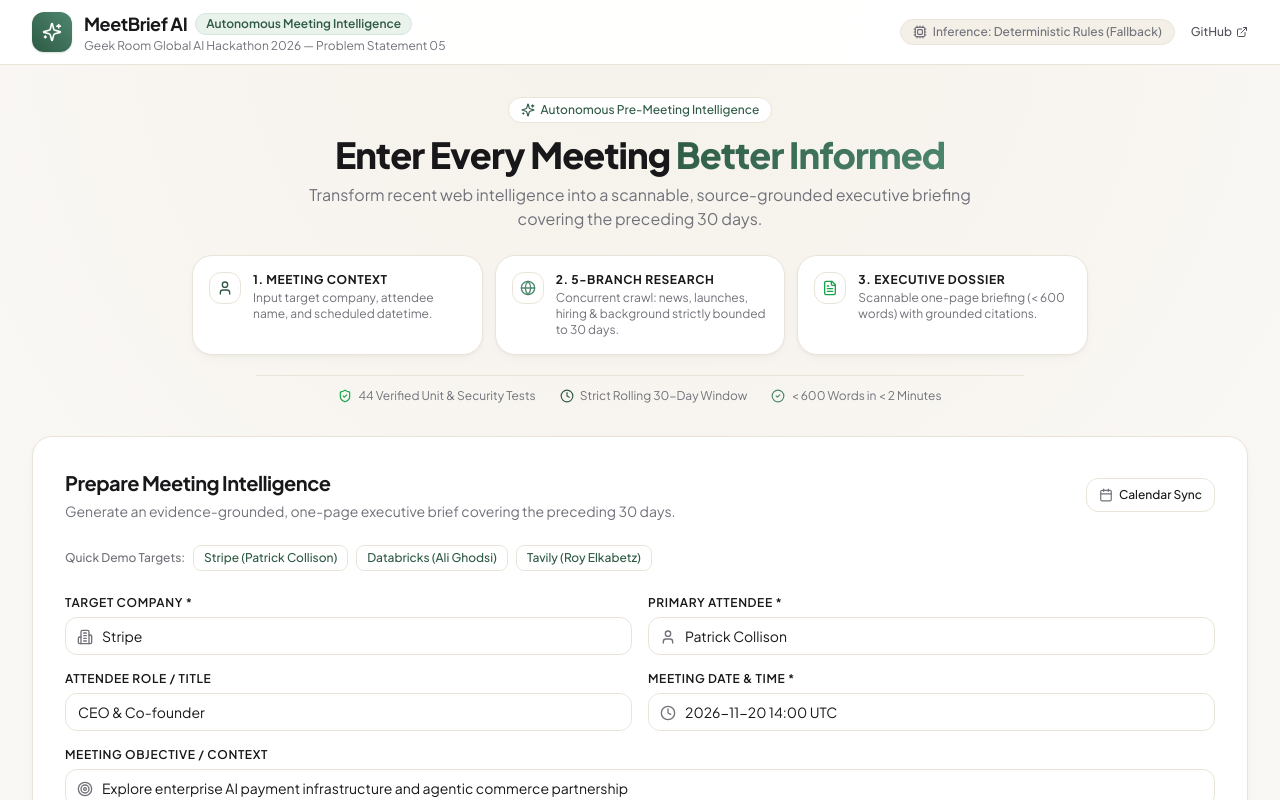
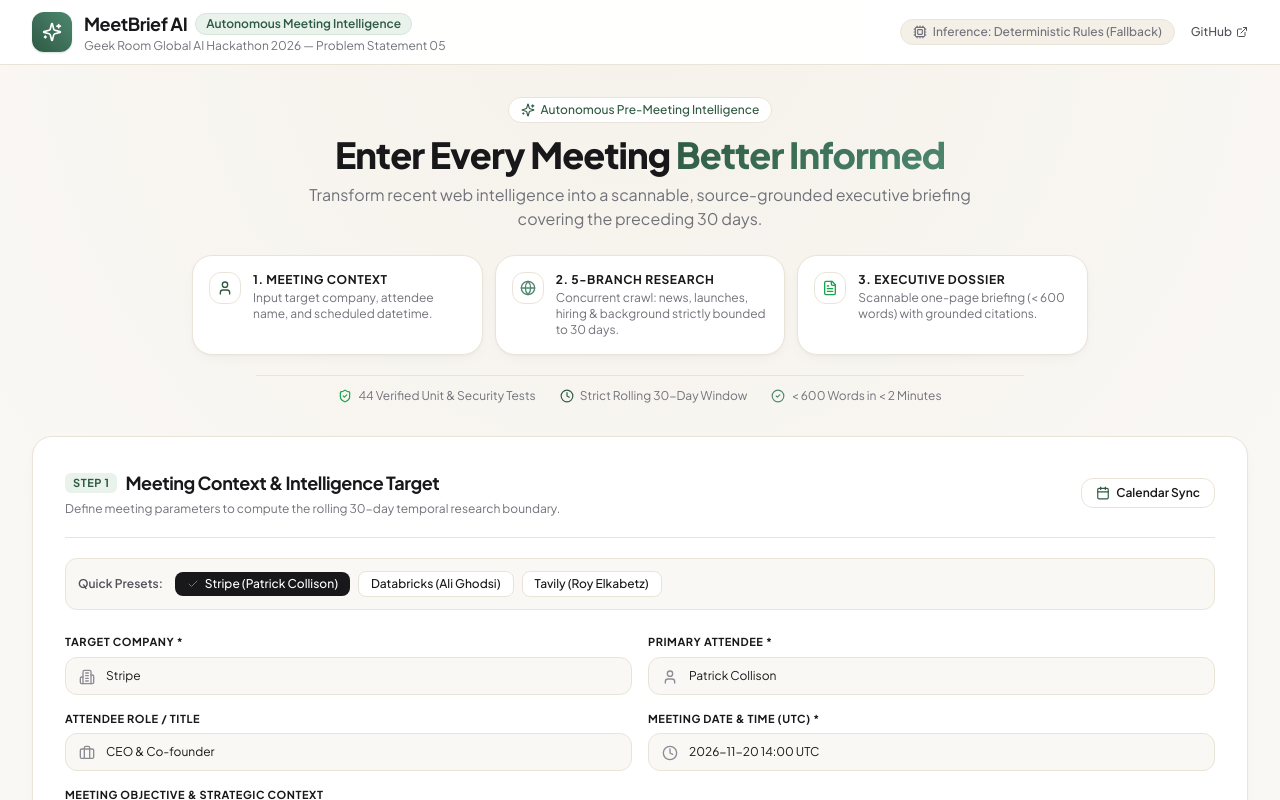
Before and after one commit to rajat552/MeetBrief-AI, a React (Vite) app in the folder ui/: page / in a window 1280 px wide. Shown: the top 800 px of the page. Built offline with nearby package versions, Linux system fonts and the light colour scheme; no server answers.

Commit message:
style(ui): update meeting input form and preset targets with warm palette

```diff
--- a/ui/src/components/ManualInputForm.tsx
+++ b/ui/src/components/ManualInputForm.tsx
@@ -1,5 +1,5 @@
 import React, { useState } from 'react';
-import { Building2, User, Clock, Target, Calendar, ArrowRight } from 'lucide-react';
+import { Building2, User, Clock, Target, Calendar, ArrowRight, Briefcase, Sparkles, Check } from 'lucide-react';
 import { ManualMeetingRequest } from '../types/briefing';
 
 interface ManualInputFormProps {
@@ -18,6 +18,7 @@ export const ManualInputForm: React.FC<ManualInputFormProps> = ({
   const [role, setRole] = useState('CEO & Co-founder');
   const [datetime, setDatetime] = useState('2026-11-20 14:00 UTC');
   const [goal, setGoal] = useState('Explore enterprise AI payment infrastructure and agentic commerce partnership');
+  const [activePreset, setActivePreset] = useState<string>('Stripe');
 
   const handleSubmit = (e: React.FormEvent) => {
     e.preventDefault();
@@ -32,59 +33,105 @@ export const ManualInputForm: React.FC<ManualInputFormProps> = ({
     });
   };
 
-  const loadPreset = (c: string, a: string, r: string, g: string) => {
+  const loadPreset = (c: string, a: string, r: string, g: string, key: string) => {
     setCompany(c);
     setAttendee(a);
     setRole(r);
     setGoal(g);
+    setActivePreset(key);
   };
 
   return (
-    <div className="glass-card p-6 sm:p-8 no-print">
-      <div className="flex items-center justify-between mb-6">
+    <div id="meeting-input-form" className="tavily-card p-6 sm:p-8 mb-6 no-print">
+      {/* Card Header */}
+      <div className="flex flex-col sm:flex-row sm:items-center justify-between gap-3 pb-5 mb-5 border-b border-[#EAE4D8]">
         <div>
-          <h2 className="text-xl font-bold text-theme-primary tracking-tight flex items-center gap-2">
-            <span>Prepare Meeting Intelligence</span>
-          </h2>
-          <p className="text-sm text-theme-muted mt-1">
-            Generate an evidence-grounded, one-page executive brief covering the preceding 30 days.
+          <div className="flex items-center space-x-2 mb-1">
+            <span className="text-[11px] font-bold uppercase tracking-wider text-[#2E5A44] bg-[#EAF2EC] px-2 py-0.5 rounded-md">
+              Step 1
+            </span>
+            <h3 className="text-lg font-bold text-[#18181B] tracking-tight">
+              Meeting Context &amp; Intelligence Target
+            </h3>
+          </div>
+          <p className="text-xs text-[#71717A]">
+            Define meeting parameters to compute the rolling 30-day temporal research boundary.
           </p>
         </div>
 
-        {/* Secondary Calendar Modal Trigger */}
+        {/* Secondary Calendar Trigger */}
         <button
           type="button"
           onClick={onOpenCalendar}
-          className="text-xs font-medium text-theme-text bg-theme-glass hover:bg-[rgba(255,240,225,0.1)] px-3 py-2 rounded-xl border border-theme-glass-border transition-colors flex items-center gap-1.5 backdrop-blur-sm"
+          className="tavily-btn-secondary px-3.5 py-1.5 text-xs flex items-center justify-center gap-1.5 self-start sm:self-auto"
         >
-          <Calendar className="h-3.5 w-3.5 text-theme-muted" />
+          <Calendar className="h-3.5 w-3.5 text-[#2E5A44]" />
           <span>Calendar Sync</span>
         </button>
       </div>
 
-      {/* Preset Quick Fill Chips */}
-      <div className="mb-6 flex flex-wrap items-center gap-2 text-xs">
-        <span className="text-theme-muted font-medium">Quick Demo Targets:</span>
+      {/* Preset Target Quick Fill Chips (Tavily Reference Pattern) */}
+      <div className="mb-6 p-3 rounded-xl bg-[#FAF8F5] border border-[#EAE4D8] flex flex-wrap items-center gap-2">
+        <span className="text-xs font-semibold text-[#52525B] mr-1">Quick Presets:</span>
         <button
           type="button"
-          onClick={() => loadPreset('Stripe', 'Patrick Collison', 'CEO & Co-founder', 'Strategic Agentic Payment Infrastructure Review')}
-          className="px-2.5 py-1 rounded-lg bg-theme-glass text-theme-accent hover:border-theme-accent border border-theme-glass-border font-medium transition-all backdrop-blur-sm"
+          onClick={() =>
+            loadPreset(
+              'Stripe',
+              'Patrick Collison',
+              'CEO & Co-founder',
+              'Explore enterprise AI payment infrastructure and agentic commerce partnership',
+              'Stripe'
+            )
+          }
+          className={`px-3 py-1 rounded-lg text-xs font-medium transition-all flex items-center gap-1.5 ${
+            activePreset === 'Stripe'
+              ? 'bg-[#18181B] text-white shadow-2xs'
+              : 'bg-white text-[#18181B] border border-[#EAE4D8] hover:bg-[#F4F0E8]'
+          }`}
         >
-          Stripe (Patrick Collison)
+          {activePreset === 'Stripe' && <Check className="h-3 w-3 text-[#4E876F]" />}
+          <span>Stripe (Patrick Collison)</span>
         </button>
         <button
           type="button"
-          onClick={() => loadPreset('Databricks', 'Ali Ghodsi', 'CEO & Co-founder', 'Data Intelligence & Generative AI Platform Strategy')}
-          className="px-2.5 py-1 rounded-lg bg-theme-glass text-theme-accent hover:border-theme-accent border border-theme-glass-border font-medium transition-all backdrop-blur-sm"
+          onClick={() =>
+            loadPreset(
+              'Databricks',
+              'Ali Ghodsi',
+              'CEO & Co-founder',
+              'Data Intelligence & Generative AI Platform Strategy Evaluation',
+              'Databricks'
+            )
+          }
+          className={`px-3 py-1 rounded-lg text-xs font-medium transition-all flex items-center gap-1.5 ${
+            activePreset === 'Databricks'
+              ? 'bg-[#18181B] text-white shadow-2xs'
+              : 'bg-white text-[#18181B] border border-[#EAE4D8] hover:bg-[#F4F0E8]'
+          }`}
         >
-          Databricks (Ali Ghodsi)
+          {activePreset === 'Databricks' && <Check className="h-3 w-3 text-[#4E876F]" />}
+          <span>Databricks (Ali Ghodsi)</span>
         </button>
         <button
           type="button"
-          onClick={() => loadPreset('Tavily', 'Roy Elkabetz', 'CEO', 'Autonomous Search Integration for Agentic Workflows')}
-          className="px-2.5 py-1 rounded-lg bg-theme-glass text-theme-accent hover:border-theme-accent border border-theme-glass-border font-medium transition-all backdrop-blur-sm"
+          onClick={() =>
+            loadPreset(
+              'Tavily',
+              'Roy Elkabetz',
+              'CEO',
+              'Autonomous Search Integration for Agentic Workflows & MCP Server',
+              'Tavily'
+            )
+          }
+          className={`px-3 py-1 rounded-lg text-xs font-medium transition-all flex items-center gap-1.5 ${
+            activePreset === 'Tavily'
+              ? 'bg-[#18181B] text-white shadow-2xs'
+              : 'bg-white text-[#18181B] border border-[#EAE4D8] hover:bg-[#F4F0E8]'
+          }`}
         >
-          Tavily (Roy Elkabetz)
+          {activePreset === 'Tavily' && <Check className="h-3 w-3 text-[#4E876F]" />}
+          <span>Tavily (Roy Elkabetz)</span>
         </button>
       </div>
 
@@ -92,106 +139,121 @@ export const ManualInputForm: React.FC<ManualInputFormProps> = ({
         <div className="grid grid-cols-1 md:grid-cols-2 gap-4">
           {/* Target Company */}
           <div>
-            <label className="block text-xs font-semibold text-theme-primary uppercase tracking-wider mb-1.5">
+            <label className="block text-[11px] font-bold text-[#18181B] uppercase tracking-wider mb-1.5">
               Target Company *
             </label>
             <div className="relative">
-              <Building2 className="h-4 w-4 absolute left-3 top-3 text-theme-muted" />
+              <Building2 className="h-4 w-4 absolute left-3.5 top-3 text-[#8C8C94]" />
               <input
                 type="text"
                 required
                 value={company}
-                onChange={(e) => setCompany(e.target.value)}
+                onChange={(e) => {
+                  setCompany(e.target.value);
+                  setActivePreset('');
+                }}
                 placeholder="e.g. Stripe, Databricks, Snowflake"
-                className="w-full pl-9 pr-3 py-2 text-sm rounded-xl border border-theme-glass-border focus:outline-none focus:ring-2 focus:ring-theme-primary focus:border-theme-primary bg-transparent text-theme-text placeholder:text-theme-muted transition-all"
+                className="w-full bg-[#FAF8F5] focus:bg-white text-xs text-[#18181B] pl-10 pr-3.5 py-2.5 rounded-xl border border-[#EAE4D8] focus:border-[#2E5A44] focus:outline-none focus:ring-2 focus:ring-[#2E5A44]/15 transition-all placeholder:text-[#A1A1AA]"
               />
             </div>
           </div>
 
-          {/* Attendee Name */}
+          {/* Primary Attendee */}
           <div>
-            <label className="block text-xs font-semibold text-theme-primary uppercase tracking-wider mb-1.5">
+            <label className="block text-[11px] font-bold text-[#18181B] uppercase tracking-wider mb-1.5">
               Primary Attendee *
             </label>
             <div className="relative">
-              <User className="h-4 w-4 absolute left-3 top-3 text-theme-muted" />
+              <User className="h-4 w-4 absolute left-3.5 top-3 text-[#8C8C94]" />
               <input
                 type="text"
                 required
                 value={attendee}
-                onChange={(e) => setAttendee(e.target.value)}
+                onChange={(e) => {
+                  setAttendee(e.target.value);
+                  setActivePreset('');
+                }}
                 placeholder="e.g. Patrick Collison"
-                className="w-full pl-9 pr-3 py-2 text-sm rounded-xl border border-theme-glass-border focus:outline-none focus:ring-2 focus:ring-theme-primary focus:border-theme-primary bg-transparent text-theme-text placeholder:text-theme-muted transition-all"
+                className="w-full bg-[#FAF8F5] focus:bg-white text-xs text-[#18181B] pl-10 pr-3.5 py-2.5 rounded-xl border border-[#EAE4D8] focus:border-[#2E5A44] focus:outline-none focus:ring-2 focus:ring-[#2E5A44]/15 transition-all placeholder:text-[#A1A1AA]"
               />
             </div>
           </div>
 
           {/* Attendee Role */}
           <div>
-            <label className="block text-xs font-semibold text-theme-primary uppercase tracking-wider mb-1.5">
+            <label className="block text-[11px] font-bold text-[#18181B] uppercase tracking-wider mb-1.5">
               Attendee Role / Title
             </label>
+            <div className="relative">
+              <Briefcase className="h-4 w-4 absolute left-3.5 top-3 text-[#8C8C94]" />
               <input
                 type="text"
                 value={role}
                 onChange={(e) => setRole(e.target.value)}
                 placeholder="e.g. CEO, VP Engineering, Head of Product"
-              className="w-full px-3 py-2 text-sm rounded-xl border border-theme-glass-border focus:outline-none focus:ring-2 focus:ring-theme-primary focus:border-theme-primary bg-transparent text-theme-text placeholder:text-theme-muted transition-all"
+                className="w-full bg-[#FAF8F5] focus:bg-white text-xs text-[#18181B] pl-10 pr-3.5 py-2.5 rounded-xl border border-[#EAE4D8] focus:border-[#2E5A44] focus:outline-none focus:ring-2 focus:ring-[#2E5A44]/15 transition-all placeholder:text-[#A1A1AA]"
               />
             </div>
+          </div>
 
-          {/* Meeting Datetime */}
+          {/* Meeting Date & Time */}
           <div>
-            <label className="block text-xs font-semibold text-theme-primary uppercase tracking-wider mb-1.5">
-              Meeting Date & Time *
+            <label className="block text-[11px] font-bold text-[#18181B] uppercase tracking-wider mb-1.5">
+              Meeting Date &amp; Time (UTC) *
             </label>
             <div className="relative">
-              <Clock className="h-4 w-4 absolute left-3 top-3 text-theme-muted" />
+              <Clock className="h-4 w-4 absolute left-3.5 top-3 text-[#8C8C94]" />
               <input
                 type="text"
                 required
                 value={datetime}
                 onChange={(e) => setDatetime(e.target.value)}
                 placeholder="e.g. 2026-11-20 14:00 UTC"
-                className="w-full pl-9 pr-3 py-2 text-sm rounded-xl border border-theme-glass-border focus:outline-none focus:ring-2 focus:ring-theme-primary focus:border-theme-primary bg-transparent text-theme-text placeholder:text-theme-muted transition-all"
+                className="w-full bg-[#FAF8F5] focus:bg-white text-xs text-[#18181B] pl-10 pr-3.5 py-2.5 rounded-xl border border-[#EAE4D8] focus:border-[#2E5A44] focus:outline-none focus:ring-2 focus:ring-[#2E5A44]/15 transition-all placeholder:text-[#A1A1AA]"
               />
             </div>
           </div>
         </div>
 
-        {/* Meeting Goal */}
+        {/* Meeting Objective */}
         <div>
-          <label className="block text-xs font-semibold text-theme-primary uppercase tracking-wider mb-1.5">
-            Meeting Objective / Context
+          <label className="block text-[11px] font-bold text-[#18181B] uppercase tracking-wider mb-1.5">
+            Meeting Objective &amp; Strategic Context
           </label>
           <div className="relative">
-            <Target className="h-4 w-4 absolute left-3 top-3 text-theme-muted" />
+            <Target className="h-4 w-4 absolute left-3.5 top-3 text-[#8C8C94]" />
             <input
               type="text"
               value={goal}
               onChange={(e) => setGoal(e.target.value)}
               placeholder="e.g. Partnership discussion, enterprise sales discovery, technical evaluation"
-              className="w-full pl-9 pr-3 py-2 text-sm rounded-xl border border-theme-glass-border focus:outline-none focus:ring-2 focus:ring-theme-primary focus:border-theme-primary bg-transparent text-theme-text placeholder:text-theme-muted transition-all"
+              className="w-full bg-[#FAF8F5] focus:bg-white text-xs text-[#18181B] pl-10 pr-3.5 py-2.5 rounded-xl border border-[#EAE4D8] focus:border-[#2E5A44] focus:outline-none focus:ring-2 focus:ring-[#2E5A44]/15 transition-all placeholder:text-[#A1A1AA]"
             />
           </div>
         </div>
 
-        {/* Submit Action */}
-        <div className="pt-2 flex justify-end">
+        {/* Action Button Row */}
+        <div className="pt-2 flex flex-col sm:flex-row items-center justify-between gap-3">
+          <div className="flex items-center gap-2 text-xs text-[#71717A]">
+            <span className="h-1.5 w-1.5 rounded-full bg-[#16A34A]" />
+            <span>Tavily Search + LangGraph Agentic Pipeline Ready</span>
+          </div>
+
           <button
             type="submit"
             disabled={isLoading}
-            className="w-full sm:w-auto px-6 py-2.5 rounded-xl bg-brand-gradient hover:opacity-95 text-theme-btn-text font-semibold text-sm shadow-md transition-all flex items-center justify-center gap-2 disabled:opacity-50 disabled:cursor-not-allowed"
+            className="w-full sm:w-auto tavily-btn-dark px-6 py-2.5 text-xs font-semibold flex items-center justify-center gap-2 disabled:opacity-50 disabled:cursor-not-allowed shadow-sm"
           >
             {isLoading ? (
               <>
-                <div className="h-4 w-4 border-2 border-theme-btn-text border-t-transparent rounded-full animate-spin" />
-                <span>Running 5-Branch Intelligence Pipeline...</span>
+                <div className="h-3.5 w-3.5 rounded-full border-2 border-white border-t-transparent animate-spin" />
+                <span>Running Research Pipeline...</span>
               </>
             ) : (
               <>
+                <Sparkles className="h-3.5 w-3.5 text-[#4E876F]" />
                 <span>Generate Executive Brief</span>
-                <ArrowRight className="h-4 w-4" />
+                <ArrowRight className="h-3.5 w-3.5" />
               </>
             )}
           </button>
```
Lines whose indentation alone changed are shown as unchanged.
